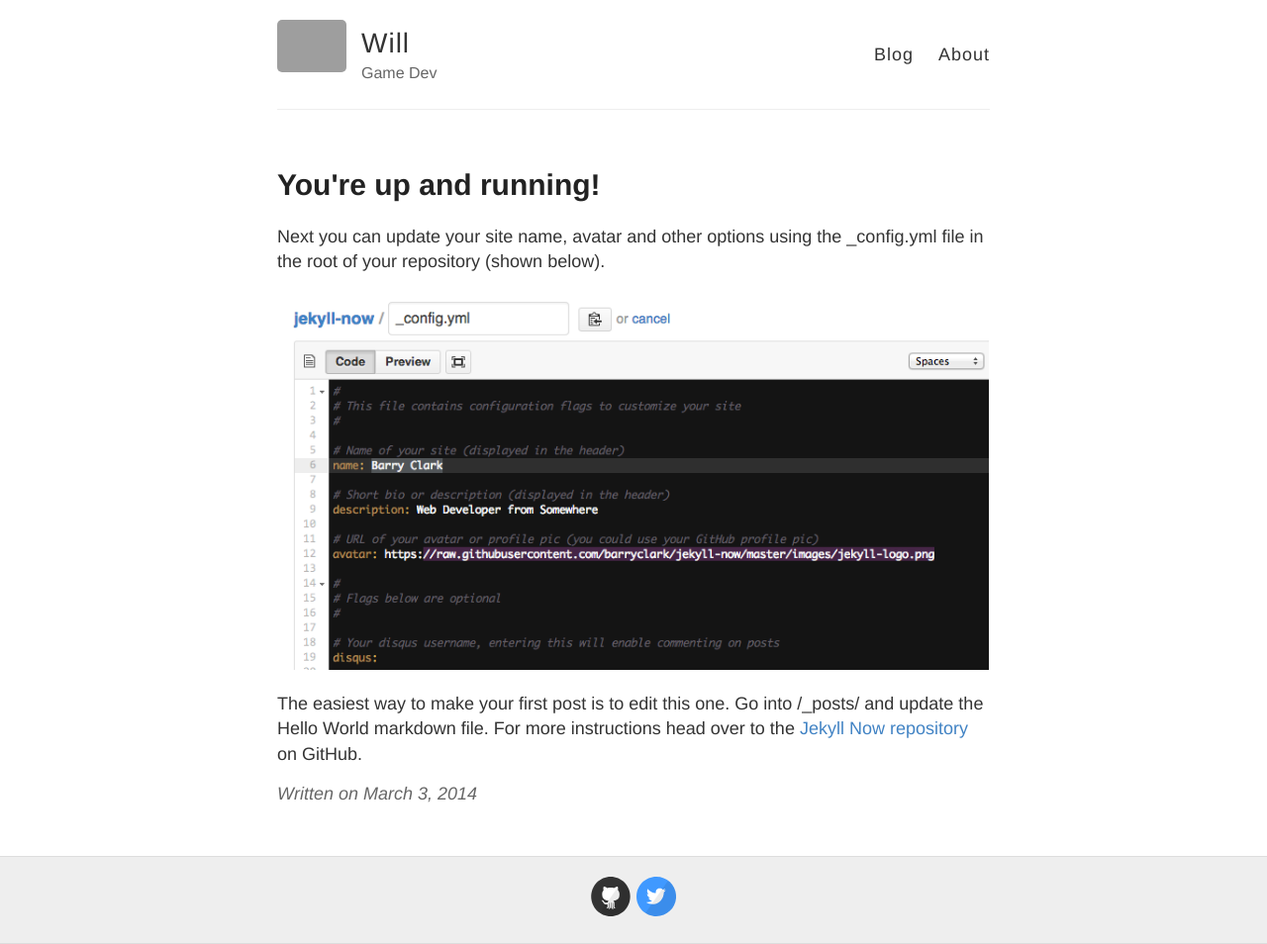
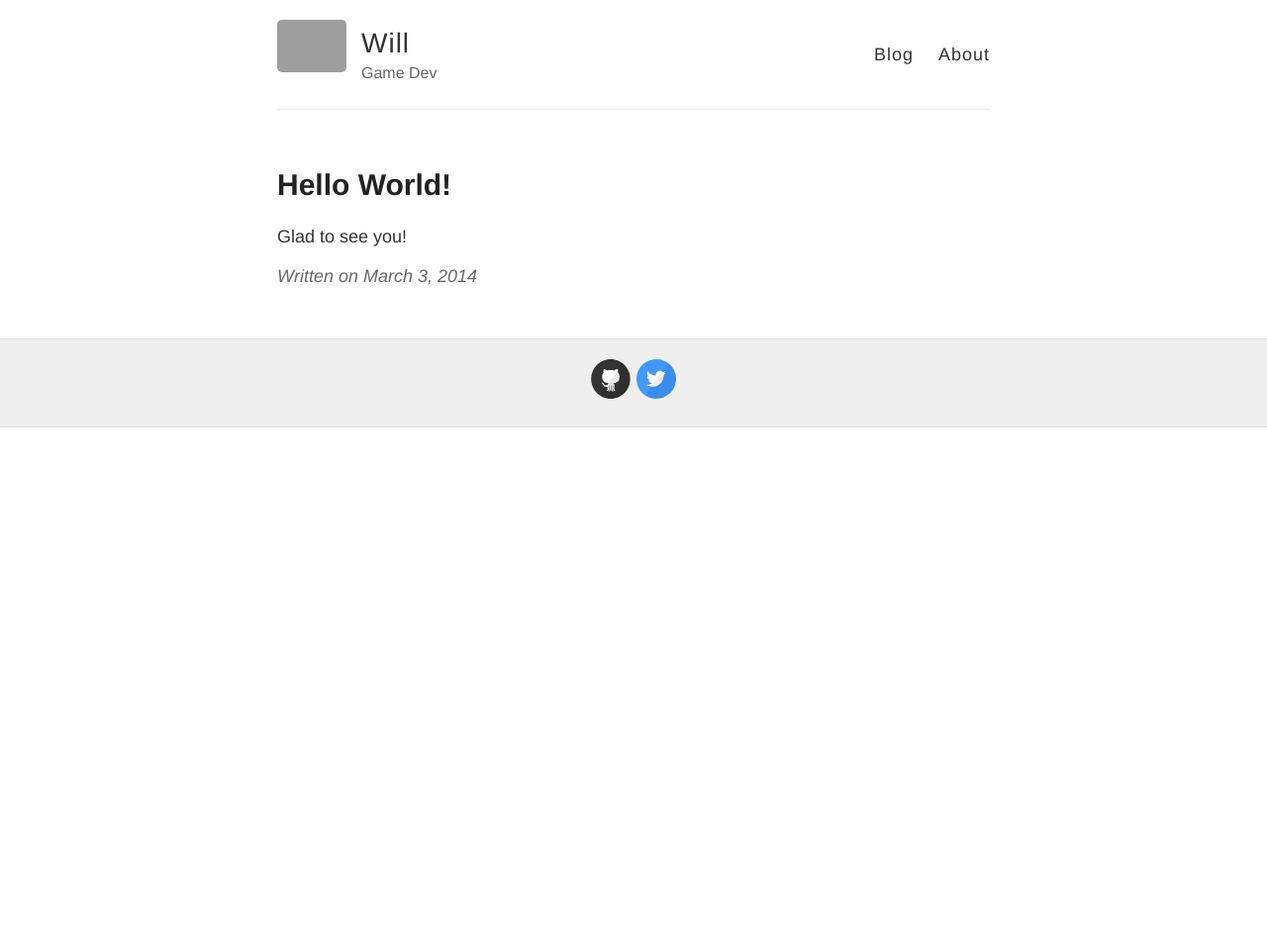
Before and after one commit to HiWill/HiWill.github.io, a Jekyll site: the page built from _posts/2014-3-3-Hello-World.md, in a window 1280 px wide. Shown: the whole page at 99% size. Built offline with Jekyll 4.4.1, drawn with Linux system fonts in a browser that asks for light colours; after the commit the page ends 900 px from its top, so only the background shows below that; grey boxes are pictures that could not be loaded.

Commit message:
Update 2014-3-3-Hello-World.md

```diff
--- a/_posts/2014-3-3-Hello-World.md
+++ b/_posts/2014-3-3-Hello-World.md
@@ -1,10 +1,7 @@
 ---
 layout: post
-title: You're up and running!
+title: Hello World!
+published: true
 ---
 
-Next you can update your site name, avatar and other options using the _config.yml file in the root of your repository (shown below).
-
-![_config.yml]({{ site.baseurl }}/images/config.png)
-
-The easiest way to make your first post is to edit this one. Go into /_posts/ and update the Hello World markdown file. For more instructions head over to the [Jekyll Now repository](https://github.com/barryclark/jekyll-now) on GitHub.
+Glad to see you!
```
